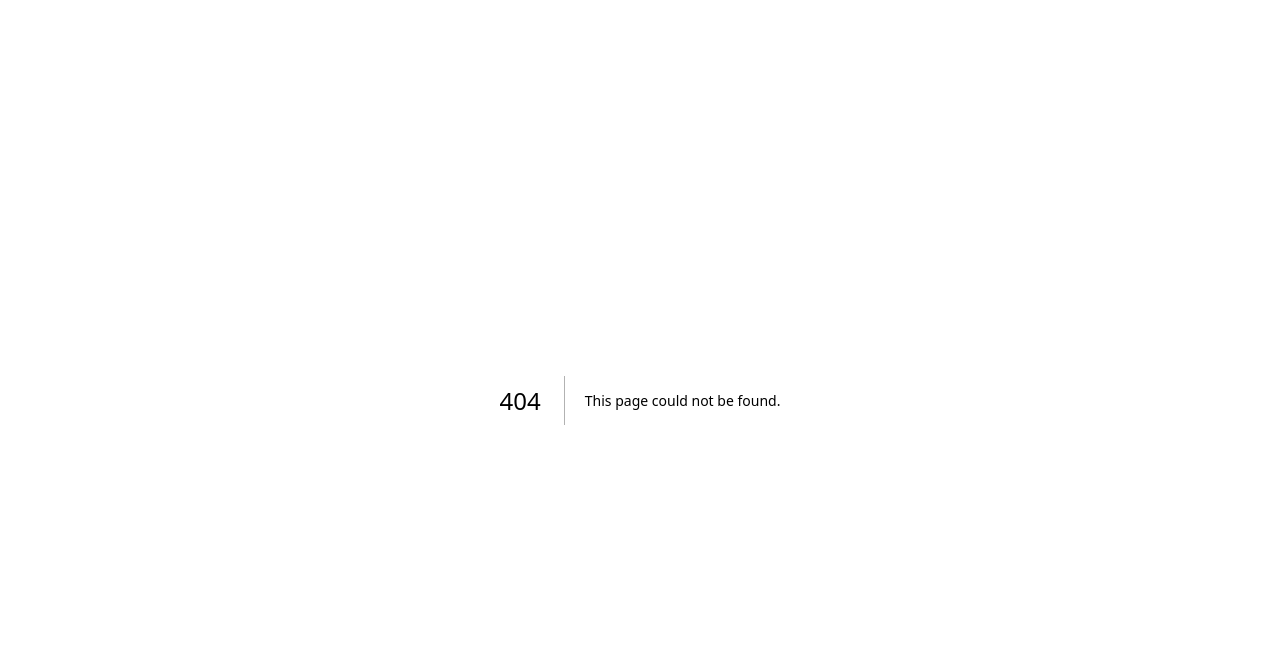
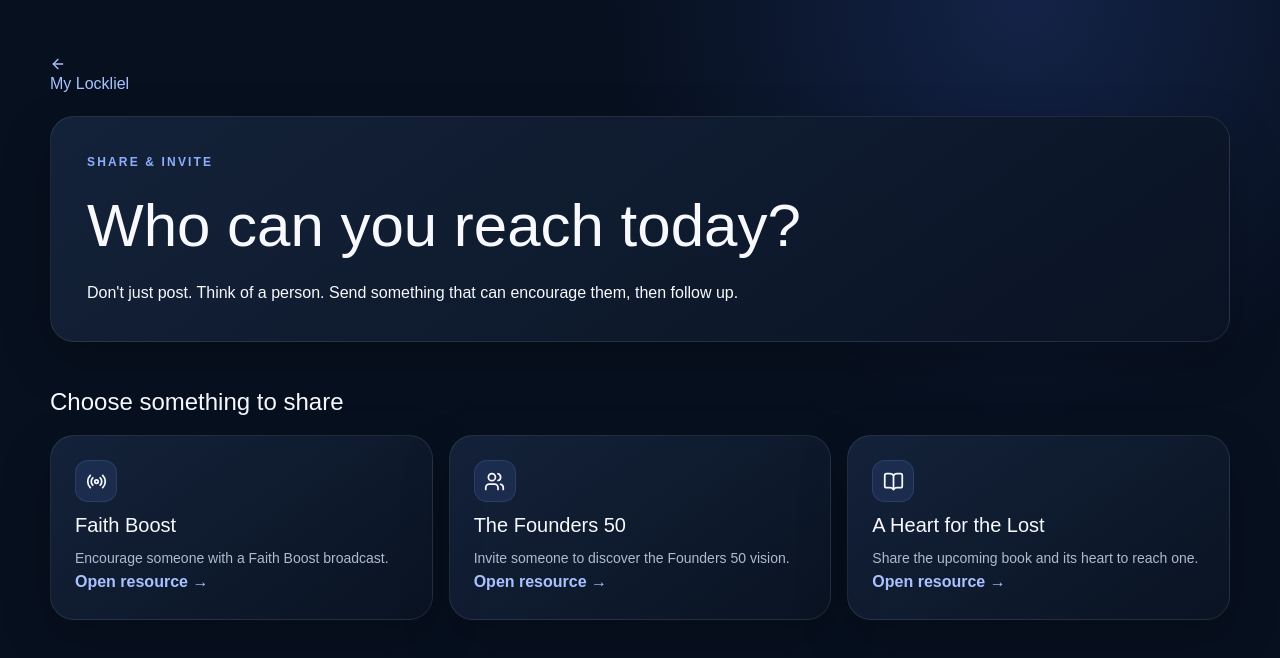
Before and after one commit to eaglevisiondigital/Lockliel, a Next.js app: page /my-lockliel/share in a window 1280 px wide. Before the commit this address had no page. Shown: the top 658 px of the page. Built offline with nearby package versions, Linux system fonts and the light colour scheme.

Commit message:
Build My Lockliel member experience

```diff
--- /dev/null
+++ b/app/my-lockliel/share/page.tsx
@@ -0,0 +1,3 @@
+import Link from "next/link";import { ArrowLeft, BookOpen, Radio, Users } from "lucide-react";import "../my-lockliel.css";
+const assets=[{icon:Radio,title:"Faith Boost",text:"Encourage someone with a Faith Boost broadcast.",href:"/#faith-boost"},{icon:Users,title:"The Founders 50",text:"Invite someone to discover the Founders 50 vision.",href:"/founders-50"},{icon:BookOpen,title:"A Heart for the Lost",text:"Share the upcoming book and its heart to reach one.",href:"/a-heart-for-the-lost"}];
+export default function Share(){return <main className="my-lockliel"><div className="ml-shell"><Link href="/my-lockliel" style={{color:"#a9c1ff",textDecoration:"none"}}><ArrowLeft size={16}/> My Lockliel</Link><section className="ml-panel" style={{marginTop:20}}><div className="ml-kicker">Share & Invite</div><h1 style={{fontSize:"clamp(36px,5vw,60px)",margin:"10px 0"}}>Who can you reach today?</h1><p>Don't just post. Think of a person. Send something that can encourage them, then follow up.</p></section><h2 className="ml-section-title">Choose something to share</h2><section className="ml-grid">{assets.map(({icon:Icon,...a})=><article className="ml-card" key={a.title}><div className="ml-icon"><Icon size={21}/></div><h2>{a.title}</h2><p>{a.text}</p><Link href={a.href}>Open resource →</Link></article>)}</section></div></main>}
```
